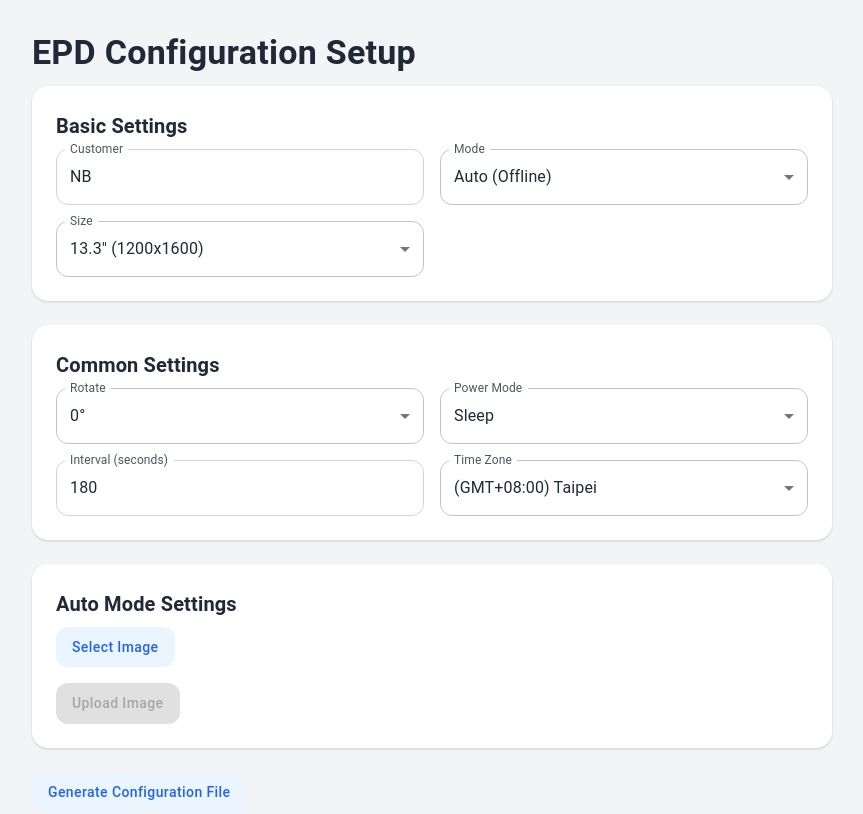
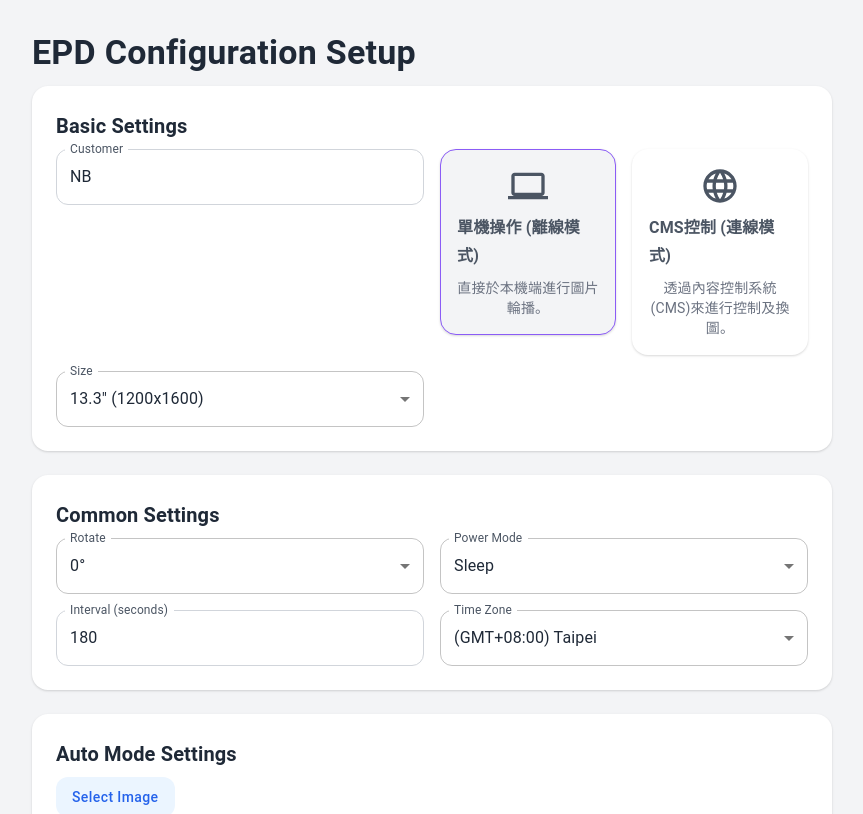
Before and after one commit to tsia-sionghai/epd-config-tool, a React (Vite) app: page / in a window 1280 px wide. Shown: the top 814 px of the page, without its empty margins (208-1071 px from the left). Built offline with nearby package versions, Linux system fonts and the light colour scheme.

Commit message:
Create SelectableButton & ModeSelector components

```diff
--- a/src/components/EPDConfigTool.tsx
+++ b/src/components/EPDConfigTool.tsx
@@ -12,6 +12,7 @@ import {
   Paper
 } from '@mui/material';
 import { uploadImage, generateConfig } from '../services/api';
+import ModeSelector from './ModeSelector';
 
 const EPDConfigTool: React.FC = () => {
   const [config, setConfig] = useState({
@@ -84,16 +85,7 @@ const EPDConfigTool: React.FC = () => {
           </Grid>
           <Grid item xs={12} sm={6}>
             <FormControl fullWidth>
-              <InputLabel>Mode</InputLabel>
-              <Select
-                name="mode"
-                value={config.mode}
-                onChange={handleConfigChange}
-                label="Mode"
-              >
-                <MenuItem value="Auto (Offline)">Auto (Offline)</MenuItem>
-                <MenuItem value="CMS (Online)">CMS (Online)</MenuItem>
-              </Select>
+              <ModeSelector />
             </FormControl>
           </Grid>
           <Grid item xs={12} sm={6}>
--- /dev/null
+++ b/src/components/ModeSelector.tsx
@@ -0,0 +1,34 @@
+import React, { useState } from 'react';
+import { Grid } from '@mui/material';
+import SelectableButton from './SelectableButton';
+import ComputerIcon from '@mui/icons-material/Computer';
+import LanguageIcon from '@mui/icons-material/Language';
+
+const ModeSelector: React.FC = () => {
+  const [selectedMode, setSelectedMode] = useState<'offline' | 'online'>('offline');
+
+  return (
+    <Grid container spacing={2}>
+      <Grid item xs={6}>
+        <SelectableButton
+          selected={selectedMode === 'offline'}
+          onClick={() => setSelectedMode('offline')}
+          icon={<ComputerIcon sx={{ fontSize: 40, color: '#4B5563' }} />}
+          title="單機操作 (離線模式)"
+          description="直接於本機端進行圖片輪播。"
+        />
+      </Grid>
+      <Grid item xs={6}>
+        <SelectableButton
+          selected={selectedMode === 'online'}
+          onClick={() => setSelectedMode('online')}
+          icon={<LanguageIcon sx={{ fontSize: 40, color: '#4B5563' }} />}
+          title="CMS控制 (連線模式)"
+          description="透過內容控制系統(CMS)來進行控制及換圖。"
+        />
+      </Grid>
+    </Grid>
+  );
+};
+
+export default ModeSelector;
--- /dev/null
+++ b/src/components/SelectableButton.tsx
@@ -0,0 +1,51 @@
+import React from 'react';
+import { Paper, Typography, Box, SxProps, Theme } from '@mui/material';
+
+interface SelectableButtonProps {
+  selected: boolean;
+  onClick: () => void;
+  icon: React.ReactNode;
+  title: string;
+  description: string;
+  sx?: SxProps<Theme>;
+}
+
+const SelectableButton: React.FC<SelectableButtonProps> = ({
+  selected,
+  onClick,
+  icon,
+  title,
+  description,
+  sx = {},
+}) => {
+  return (
+    <Paper
+      elevation={selected ? 0 : 3}
+      sx={{
+        cursor: 'pointer',
+        borderRadius: 4,
+        bgcolor: selected ? '#F3F4F6' : '#FFFFFF',
+        border: '1px solid',
+        borderColor: selected ? '#8B5CF6' : 'transparent',
+        transition: 'all 0.3s',
+        '&:hover': {
+          bgcolor: selected ? '#F3F4F6' : '#F9FAFB',
+        },
+        ...sx,
+      }}
+      onClick={onClick}
+    >
+      <Box sx={{ p: 2, display: 'flex', flexDirection: 'column', alignItems: 'center', height: '100%' }}>
+        {icon}
+        <Typography variant="subtitle1" sx={{ mt: 1, fontWeight: 'bold', color: '#4B5563' }}>
+          {title}
+        </Typography>
+        <Typography variant="body2" sx={{ mt: 1, textAlign: 'center', color: '#6B7280' }}>
+          {description}
+        </Typography>
+      </Box>
+    </Paper>
+  );
+};
+
+export default SelectableButton;
```
